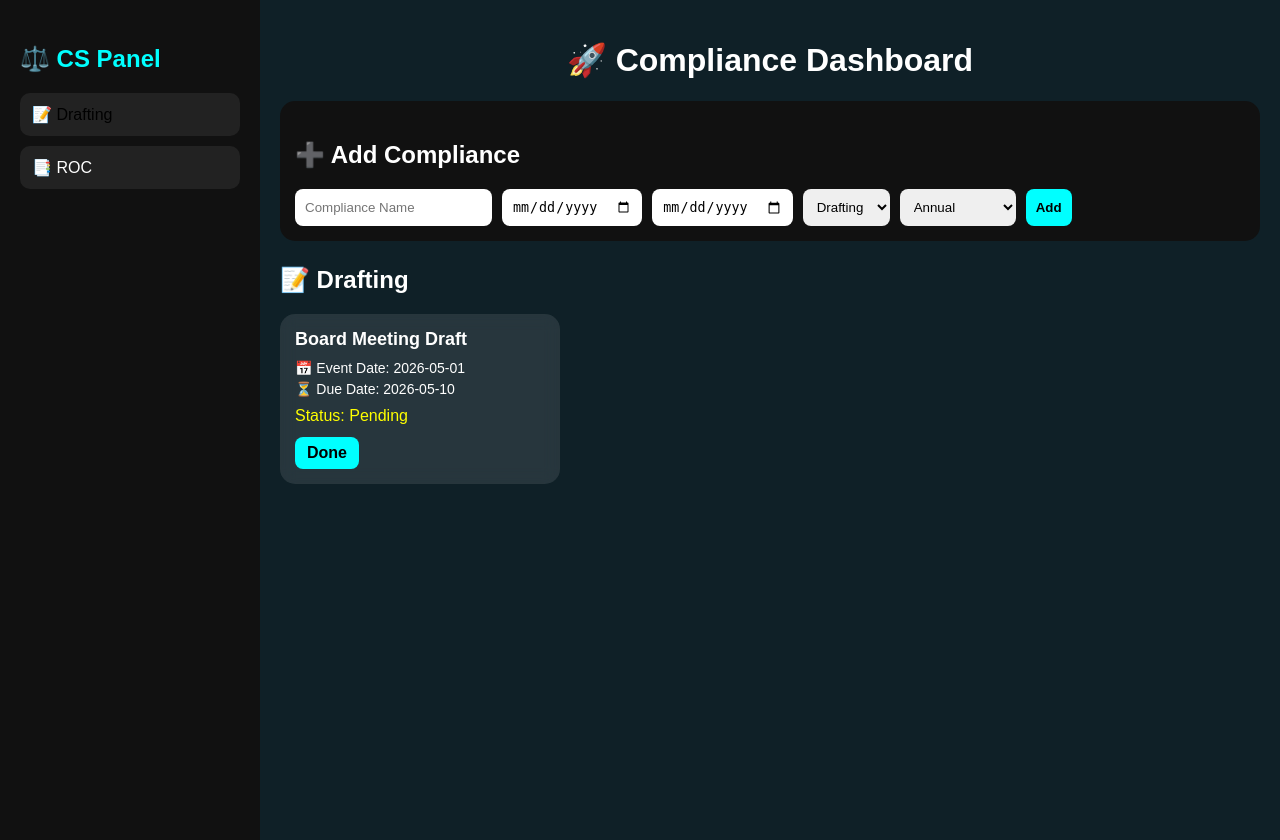
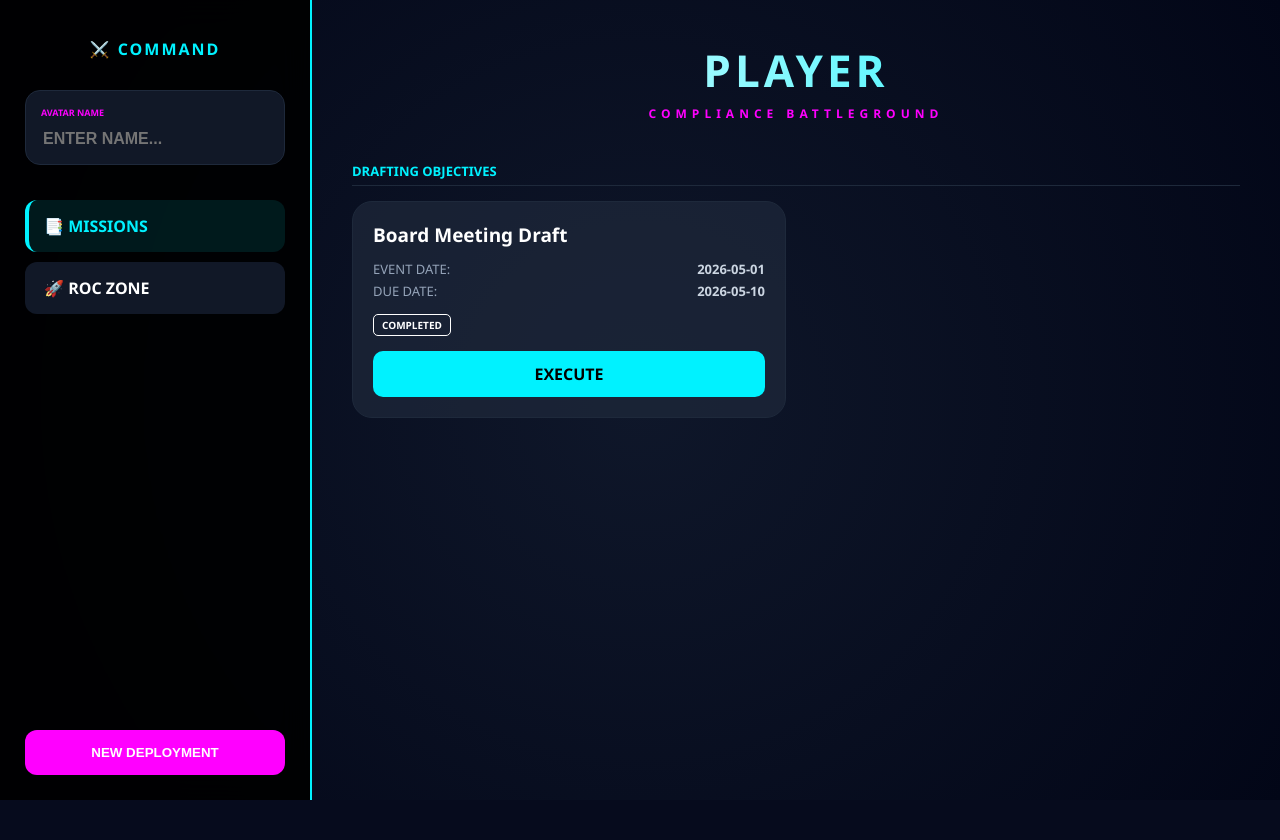
Before and after one commit to Thanos2303/Yaga-CS-Compliances-, a Flask app: page / in a window 1280 px wide. After the commit the page ends 800 px from the top, so only its background shows below. Run offline with Flask 3, Linux system fonts and the light colour scheme.

Commit message:
Index.html

```diff
--- a/templates/Index.html
+++ b/templates/Index.html
@@ -1,534 +1,223 @@
 <!DOCTYPE html>
 <html>
+<head>
+    <title>Compliance Battleground</title>
+    <style>
+        :root {
+            --neon-cyan: #00f2ff;
+            --neon-pink: #ff00ff;
+            --bg-dark: #020617;
+            --card-bg: rgba(30, 41, 59, 0.7);
+            --border: #1e293b;
+        }
 
-<head>
-
-    <title>CS Compliance Dashboard</title>
-
-    <style>
-
-        body{
-            margin:0;
-            font-family:Arial;
-            display:flex;
-            background:#0f2027;
-            color:white;
+        body {
+            margin: 0; font-family: 'Segoe UI', sans-serif; display: flex;
+            background: var(--bg-dark); background-image: radial-gradient(circle at 50% 50%, #0f172a 0%, #020617 100%);
+            color: white; height: 100vh; overflow: hidden;
         }
 
         /* SIDEBAR */
-
-        .sidebar{
-            width:220px;
-            background:#111;
-            height:100vh;
-            padding:20px;
+        .sidebar {
+            width: 260px; background: rgba(0, 0, 0, 0.9); border-right: 2px solid var(--neon-cyan);
+            padding: 25px; display: flex; flex-direction: column; backdrop-filter: blur(15px);
         }
 
-        .sidebar h2{
-            color:cyan;
+        .sidebar h2 { color: var(--neon-cyan); text-transform: uppercase; letter-spacing: 2px; font-size: 16px; margin-bottom: 30px; text-align: center; }
+
+        .avatar-box {
+            background: #111827; padding: 15px; border-radius: 15px; margin-bottom: 25px; border: 1px solid var(--border);
+        }
+        .avatar-label { font-size: 9px; color: var(--neon-pink); text-transform: uppercase; margin-bottom: 8px; font-weight: bold; }
+        .avatar-box input {
+            width: 100%; background: transparent; border: none; color: white;
+            font-weight: bold; outline: none; font-size: 16px;
         }
 
-        .menu div{
-            padding:12px;
-            margin:10px 0;
-            background:#222;
-            border-radius:10px;
-            cursor:pointer;
-            transition:0.3s;
+        .menu div {
+            padding: 15px; margin: 10px 0; background: #111827; border-radius: 12px; cursor: pointer;
+            transition: 0.3s; border-left: 4px solid transparent; font-weight: 600; text-transform: uppercase;
         }
 
-        .menu div:hover,
-        .activeMenu{
-            background:cyan;
-            color:black;
+        .menu div:hover, .activeMenu {
+            background: rgba(0, 242, 255, 0.1) !important; color: var(--neon-cyan) !important;
+            border-left: 4px solid var(--neon-cyan) !important;
         }
 
-        /* MAIN */
-
-        .main{
-            flex:1;
-            padding:20px;
-            overflow-y:auto;
-            height:100vh;
+        .deploy-btn {
+            margin-top: auto; background: var(--neon-pink); color: white; padding: 15px;
+            border-radius: 12px; text-align: center; cursor: pointer; font-weight: 800; border: none;
         }
 
-        h1{
-            text-align:center;
+        /* MAIN CONTENT */
+        .main { flex: 1; padding: 40px; overflow-y: auto; }
+
+        .battleground-header { text-align: center; margin-bottom: 40px; }
+        #displayAvatarName {
+            font-size: 44px; font-weight: 900; letter-spacing: 4px;
+            background: linear-gradient(to right, #fff, var(--neon-cyan));
+            -webkit-background-clip: text; -webkit-text-fill-color: transparent;
+            text-transform: uppercase; margin: 0;
+        }
+        .sub-title { color: var(--neon-pink); letter-spacing: 5px; font-size: 12px; font-weight: bold; margin-top: 5px; }
+
+        #addFormSection {
+            display: none; background: rgba(15, 23, 42, 0.95); padding: 25px; border-radius: 20px;
+            border: 2px solid var(--neon-pink); margin-bottom: 30px;
         }
 
-        .container{
-            display:flex;
-            flex-wrap:wrap;
-            gap:20px;
+        .container { display: grid; grid-template-columns: repeat(auto-fill, minmax(300px, 1fr)); gap: 20px; }
+
+        .card { background: var(--card-bg); padding: 20px; border-radius: 20px; border: 1px solid var(--border); transition: 0.3s; }
+        .card:hover { transform: translateY(-5px); border-color: var(--neon-cyan); }
+
+        .title { font-size: 19px; font-weight: 800; margin-bottom: 12px; color: #fff; }
+        .info-row { font-size: 13px; color: #94a3b8; margin: 4px 0; display: flex; justify-content: space-between; }
+        .info-row b { color: #cbd5e1; }
+
+        .status-tag { font-size: 10px; padding: 3px 8px; border-radius: 5px; text-transform: uppercase; border: 1px solid; font-weight: bold; display: inline-block; margin-top: 10px; }
+        .Pending { color: #f1c40f; border-color: #f1c40f; }
+        .Overdue { color: #ff4757; border-color: #ff4757; }
+
+        .action-btn {
+            display: block; margin-top: 15px; padding: 12px; background: var(--neon-cyan);
+            color: #000; border-radius: 10px; text-decoration: none; text-align: center; font-weight: 900;
         }
 
-        .card{
-            width:250px;
-            padding:15px;
-            border-radius:15px;
-            background:rgba(255,255,255,0.1);
-            backdrop-filter:blur(8px);
-            transition:0.3s;
-        }
+        .section { display: none; }
+        .active { display: block; animation: fadeIn 0.5s; }
+        @keyframes fadeIn { from { opacity: 0; } to { opacity: 1; } }
 
-        .card:hover{
-            transform:scale(1.05);
-            box-shadow:0 0 20px cyan;
-        }
-
-        .title{
-            font-size:18px;
-            font-weight:bold;
-            margin-bottom:10px;
-        }
-
-        .date-row{
-            margin-top:5px;
-            font-size:14px;
-        }
-
-        .Pending{
-            color:yellow;
-            margin-top:10px;
-        }
-
-        .Completed{
-            color:lightgreen;
-            margin-top:10px;
-        }
-
-        .Overdue{
-            color:red;
-            margin-top:10px;
-        }
-
-        .btn{
-            display:inline-block;
-            margin-top:12px;
-            padding:7px 12px;
-            background:cyan;
-            color:black;
-            border-radius:8px;
-            text-decoration:none;
-            font-weight:bold;
-        }
-
-        .btn:hover{
-            background:white;
-        }
-
-        .section{
-            display:none;
-        }
-
-        .active{
-            display:block;
-        }
-
-        h2,h3{
-            margin-top:25px;
-        }
-
-        /* FORM */
-
-        .form-box{
-            background:#111;
-            padding:15px;
-            border-radius:15px;
-            margin-bottom:20px;
-        }
-
-        .form-box form{
-            display:flex;
-            flex-wrap:wrap;
-            gap:10px;
-        }
-
-        .form-box input,
-        .form-box select,
-        .form-box button{
-            padding:10px;
-            border:none;
-            border-radius:8px;
-        }
-
-        .form-box button{
-            background:cyan;
-            font-weight:bold;
-            cursor:pointer;
-        }
-
+        h3 { color: var(--neon-cyan); text-transform: uppercase; font-size: 13px; margin: 30px 0 15px 0; border-bottom: 1px solid var(--border); padding-bottom: 5px; }
     </style>
-
 </head>
 
 <body>
 
-<!-- SIDEBAR -->
+<div class="sidebar">
+    <h2>⚔️ COMMAND</h2>
 
-<div class="sidebar">
-
-    <h2>⚖️ CS Panel</h2>
+    <div class="avatar-box">
+        <div class="avatar-label">Avatar Name</div>
+        <input type="text" id="avatarInput" placeholder="ENTER NAME..." onkeyup="updateAvatarName()">
+    </div>
 
     <div class="menu">
-
-        <div onclick="showTab('drafting')"
-             id="draftBtn"
-             class="activeMenu">
-
-             📝 Drafting
-
+        <div onclick="showTab('drafting')" id="draftBtn" class="activeMenu">📑 Missions</div>
+        <div onclick="showTab('roc')" id="rocBtn">🚀 ROC Zone</div>
     </div>
 
-        <div onclick="showTab('roc')"
-             id="rocBtn">
-
-             📑 ROC
-
+    <button class="deploy-btn" onclick="toggleAddForm()">NEW DEPLOYMENT</button>
 </div>
 
+<div class="main">
+    <div class="battleground-header">
+        <h1 id="displayAvatarName">PLAYER</h1>
+        <div class="sub-title">COMPLIANCE BATTLEGROUND</div>
     </div>
 
+    <div id="addFormSection">
+        <form action="/add" method="POST" style="display:flex; gap:10px; flex-wrap:wrap;">
+            <input type="text" name="name" placeholder="MISSION NAME" style="background:#0f172a; border:1px solid var(--border); color:white; padding:10px; border-radius:8px;" required>
+            <input type="date" name="event_date" required style="background:#0f172a; border:1px solid var(--border); color:white; padding:10px; border-radius:8px;">
+            <input type="date" name="due_date" required style="background:#0f172a; border:1px solid var(--border); color:white; padding:10px; border-radius:8px;">
+            <select name="type" style="background:#0f172a; border:1px solid var(--border); color:white; padding:10px; border-radius:8px;">
+                <option value="drafting">DRAFTING</option>
+                <option value="roc">ROC</option>
+            </select>
+            <select name="period" style="background:#0f172a; border:1px solid var(--border); color:white; padding:10px; border-radius:8px;">
+                <option value="annual">ANNUAL</option>
+                <option value="quarterly">QUARTERLY</option>
+                <option value="half">HALF-YEARLY</option>
+                <option value="event">EVENT BASED</option>
+            </select>
+            <button type="submit" style="background:var(--neon-pink); border:none; color:white; padding:10px 20px; border-radius:8px; cursor:pointer; font-weight:bold;">DEPLOY</button>
+        </form>
     </div>
 
-<!-- MAIN -->
-
-<div class="main">
-
-    <h1>🚀 Compliance Dashboard</h1>
-
-    <!-- ADD FORM -->
-
-    <div class="form-box">
-
-        <h2>➕ Add Compliance</h2>
-
-        <form action="/add" method="POST">
-
-            <input type="text"
-                   name="name"
-                   placeholder="Compliance Name"
-                   required>
-
-            <input type="date"
-                   name="event_date"
-                   required>
-
-            <input type="date"
-                   name="due_date"
-                   required>
-
-            <select name="type">
-
-                <option value="drafting">
-                    Drafting
-                </option>
-
-                <option value="roc">
-                    ROC
-                </option>
-
-            </select>
-
-            <select name="period">
-
-                <option value="annual">
-                    Annual
-                </option>
-
-                <option value="quarterly">
-                    Quarterly
-                </option>
-
-                <option value="half">
-                    Half-Yearly
-                </option>
-
-                <option value="event">
-                    Event Based
-                </option>
-
-            </select>
-
-            <button type="submit">
-                Add
-            </button>
-
-        </form>
-
+    <div id="drafting" class="section active">
+        <h3>DRAFTING OBJECTIVES</h3>
+        <div class="container">
+            {% for c in compliances if c.type == "drafting" %}
+            <div class="card">
+                <div class="title">{{ c.name }}</div>
+                <div class="info-row"><span>EVENT DATE:</span> <b>{{ c.event_date }}</b></div>
+                <div class="info-row"><span>DUE DATE:</span> <b>{{ c.due_date }}</b></div>
+                <span class="status-tag {{ c.status }}">{{ c.status }}</span>
+                <a class="action-btn" href="/update/{{ c.id }}">EXECUTE</a>
+            </div>
+            {% endfor %}
+        </div>
     </div>
 
-    <!-- DRAFTING -->
-
-    <div id="drafting" class="section active">
-
-        <h2>📝 Drafting</h2>
-
+    <div id="roc" class="section">
+        <h3>CORE ANNUAL OPS</h3>
         <div class="container">
-
-            {% for c in compliances if c.type == "drafting" %}
-
             <div class="card">
-
-                <div class="title">
-                    {{ c.name }}
+                <div class="title">AOC-4</div>
+                <div class="info-row"><span>EVENT DATE:</span> <b>30/09/2026</b></div>
+                <div class="info-row"><span>DUE DATE:</span> <b>30/10/2026</b></div>
+                <span class="status-tag Pending">Pending</span>
+                <a class="action-btn" href="#">EXECUTE</a>
+            </div>
+            <div class="card">
+                <div class="title">MGT-7</div>
+                <div class="info-row"><span>EVENT DATE:</span> <b>30/09/2026</b></div>
+                <div class="info-row"><span>DUE DATE:</span> <b>29/11/2026</b></div>
+                <span class="status-tag Pending">Pending</span>
+                <a class="action-btn" href="#">EXECUTE</a>
+            </div>
+            <div class="card" style="border-color: var(--neon-pink);">
+                <div class="title" style="color: var(--neon-pink);">DPT-3 BATTLE</div>
+                <div class="info-row"><span>EVENT DATE:</span> <b>31/03/2026</b></div>
+                <div class="info-row"><span>DUE DATE:</span> <b>30/06/2026</b></div>
+                <span class="status-tag Overdue">Boss Ready</span>
+                <a class="action-btn" href="/dpt3" style="background: var(--neon-pink); color:white;">ENTER BATTLE</a>
+            </div>
         </div>
 
-                <div class="date-row">
-                    📅 Event Date:
-                    {{ c.event_date }}
+        <h3>SECONDARY SECTORS</h3>
+        <div class="container">
+            {% for c in compliances if c.type == "roc" and c.name not in ["AOC-4", "MGT-7", "DPT-3"] %}
+            <div class="card">
+                <div class="title">{{ c.name }}</div>
+                <div class="info-row"><span>EVENT DATE:</span> <b>{{ c.event_date }}</b></div>
+                <div class="info-row"><span>DUE DATE:</span> <b>{{ c.due_date }}</b></div>
+                <span class="status-tag {{ c.status }}">{{ c.status }}</span>
+                <a class="action-btn" href="/update/{{ c.id }}">EXECUTE</a>
+            </div>
+            {% endfor %}
+        </div>
+    </div>
 </div>
 
-                <div class="date-row">
-                    ⏳ Due Date:
-                    {{ c.due_date }}
-                </div>
-
-                <div class="{{ c.status }}">
-                    Status:
-                    {{ c.status }}
-                </div>
-
-                <a class="btn"
-                   href="/update/{{ c.id }}">
-                   Done
-                </a>
-
-            </div>
-
-            {% endfor %}
-
-        </div>
-
-    </div>
-
-    <!-- ROC -->
-
-    <div id="roc" class="section">
-
-        <h2>📑 ROC Compliances</h2>
-
-        <!-- ANNUAL -->
-
-        <h3>📅 Annual</h3>
-
-        <div class="container">
-
-            {% for c in compliances if c.type=="roc" and c.period=="annual" %}
-
-            <div class="card">
-
-                <div class="title">
-                    {{ c.name }}
-                </div>
-
-                <div class="date-row">
-                    📅 AGM / Event:
-                    {{ c.event_date }}
-                </div>
-
-                <div class="date-row">
-                    ⏳ Due:
-                    {{ c.due_date }}
-                </div>
-
-                <div class="{{ c.status }}">
-                    Status:
-                    {{ c.status }}
-                </div>
-
-                <!-- DPT-3 OPEN PAGE -->
-
-                {% if c.name == "DPT-3 Filing" %}
-
-                <a class="btn" href="/dpt3">
-                    Open
-                </a>
-
-                {% else %}
-
-                <a class="btn"
-                   href="/update/{{ c.id }}">
-                   Done
-                </a>
-
-                {% endif %}
-
-            </div>
-
-            {% endfor %}
-
-        </div>
-
-        <!-- QUARTERLY -->
-
-        <h3>📊 Quarterly</h3>
-
-        <div class="container">
-
-            {% for c in compliances if c.type=="roc" and c.period=="quarterly" %}
-
-            <div class="card">
-
-                <div class="title">
-                    {{ c.name }}
-                </div>
-
-                <div class="date-row">
-                    📅 Event:
-                    {{ c.event_date }}
-                </div>
-
-                <div class="date-row">
-                    ⏳ Due:
-                    {{ c.due_date }}
-                </div>
-
-                <div class="{{ c.status }}">
-                    Status:
-                    {{ c.status }}
-                </div>
-
-                <a class="btn"
-                   href="/update/{{ c.id }}">
-                   Done
-                </a>
-
-            </div>
-
-            {% endfor %}
-
-        </div>
-
-        <!-- HALF YEARLY -->
-
-        <h3>📆 Half-Yearly</h3>
-
-        <div class="container">
-
-            {% for c in compliances if c.type=="roc" and c.period=="half" %}
-
-            <div class="card">
-
-                <div class="title">
-                    {{ c.name }}
-                </div>
-
-                <div class="date-row">
-                    📅 Event:
-                    {{ c.event_date }}
-                </div>
-
-                <div class="date-row">
-                    ⏳ Due:
-                    {{ c.due_date }}
-                </div>
-
-                <div class="{{ c.status }}">
-                    Status:
-                    {{ c.status }}
-                </div>
-
-                <a class="btn"
-                   href="/update/{{ c.id }}">
-                   Done
-                </a>
-
-            </div>
-
-            {% endfor %}
-
-        </div>
-
-        <!-- EVENT -->
-
-        <h3>⚡ Event Based</h3>
-
-        <div class="container">
-
-            {% for c in compliances if c.type=="roc" and c.period=="event" %}
-
-            <div class="card">
-
-                <div class="title">
-                    {{ c.name }}
-                </div>
-
-                <div class="date-row">
-                    📅 Event:
-                    {{ c.event_date }}
-                </div>
-
-                <div class="date-row">
-                    ⏳ Due:
-                    {{ c.due_date }}
-                </div>
-
-                <div class="{{ c.status }}">
-                    Status:
-                    {{ c.status }}
-                </div>
-
-                <a class="btn"
-                   href="/update/{{ c.id }}">
-                   Done
-                </a>
-
-            </div>
-
-            {% endfor %}
-
-        </div>
-
-    </div>
-
-</div>
-
-<!-- JS -->
-
 <script>
-
 function showTab(tab){
-
-    document
-    .getElementById("drafting")
-    .classList.remove("active");
-
-    document
-    .getElementById("roc")
-    .classList.remove("active");
-
-    document
-    .getElementById("draftBtn")
-    .classList.remove("activeMenu");
-
-    document
-    .getElementById("rocBtn")
-    .classList.remove("activeMenu");
-
-    document
-    .getElementById(tab)
-    .classList.add("active");
-
-    if(tab === "drafting"){
-
-        document
-        .getElementById("draftBtn")
-        .classList.add("activeMenu");
-
+    document.querySelectorAll('.section').forEach(s => s.classList.remove('active'));
+    document.querySelectorAll('.menu div').forEach(m => m.classList.remove('activeMenu'));
+    document.getElementById(tab).classList.add('active');
+    document.getElementById(tab === "drafting" ? "draftBtn" : "rocBtn").classList.add('activeMenu');
 }
 
-    else{
-
-        document
-        .getElementById("rocBtn")
-        .classList.add("activeMenu");
-
+function toggleAddForm() {
+    var x = document.getElementById("addFormSection");
+    x.style.display = (x.style.display === "block") ? "none" : "block";
 }
 
+// 1. Name Deploy Logic
+function updateAvatarName() {
+    let name = document.getElementById("avatarInput").value;
+    if(name.trim() === "") name = "PLAYER";
+    document.getElementById("displayAvatarName").innerText = name.toUpperCase();
+    localStorage.setItem("avatar_name", name);
 }
 
+// Load Name on Start
+window.onload = function() {
+    let savedName = localStorage.getItem("avatar_name") || "PLAYER";
+    document.getElementById("avatarInput").value = savedName === "PLAYER" ? "" : savedName;
+    document.getElementById("displayAvatarName").innerText = savedName.toUpperCase();
+}
 </script>
-
 </body>
 </html>
```
Lines whose indentation alone changed are shown as unchanged.
